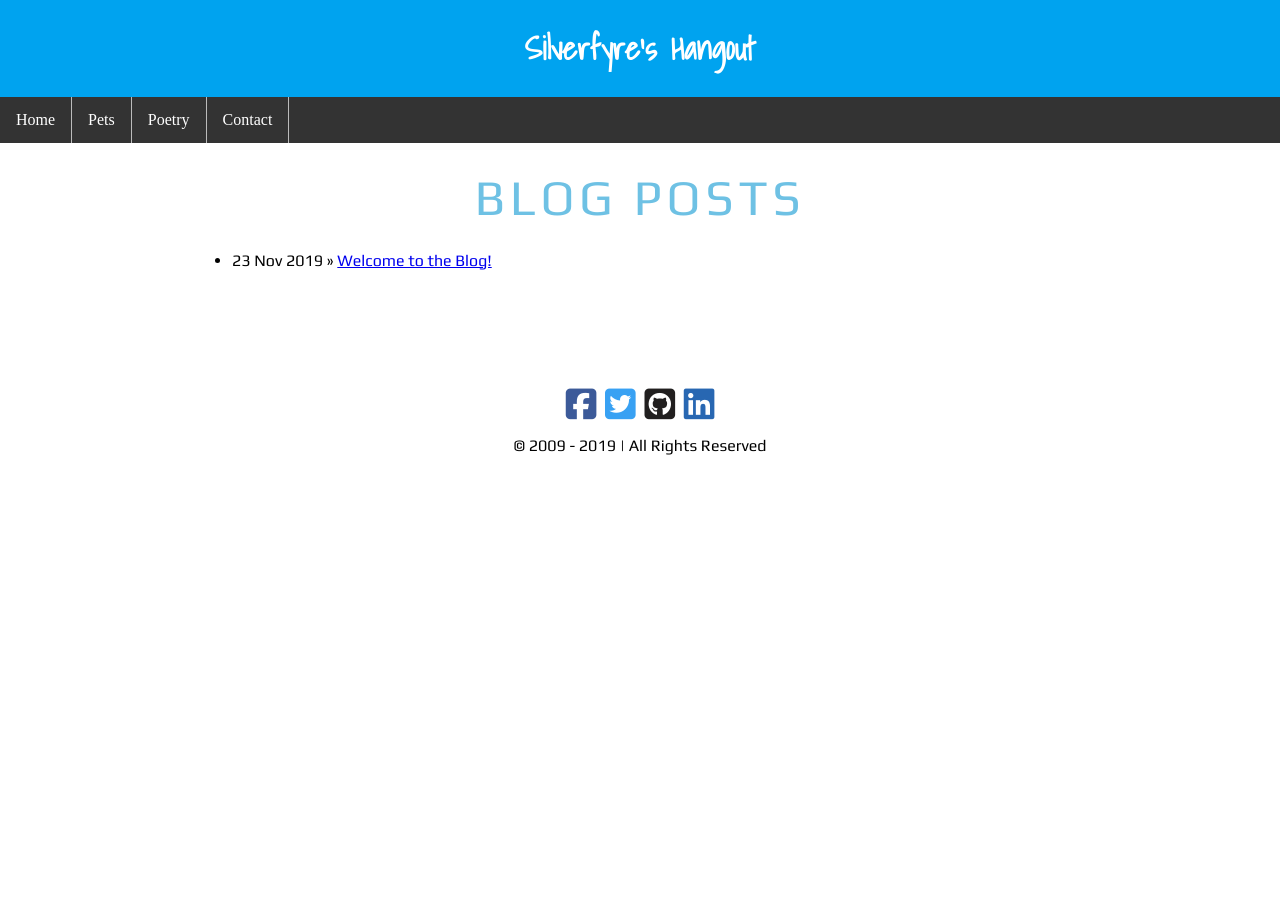
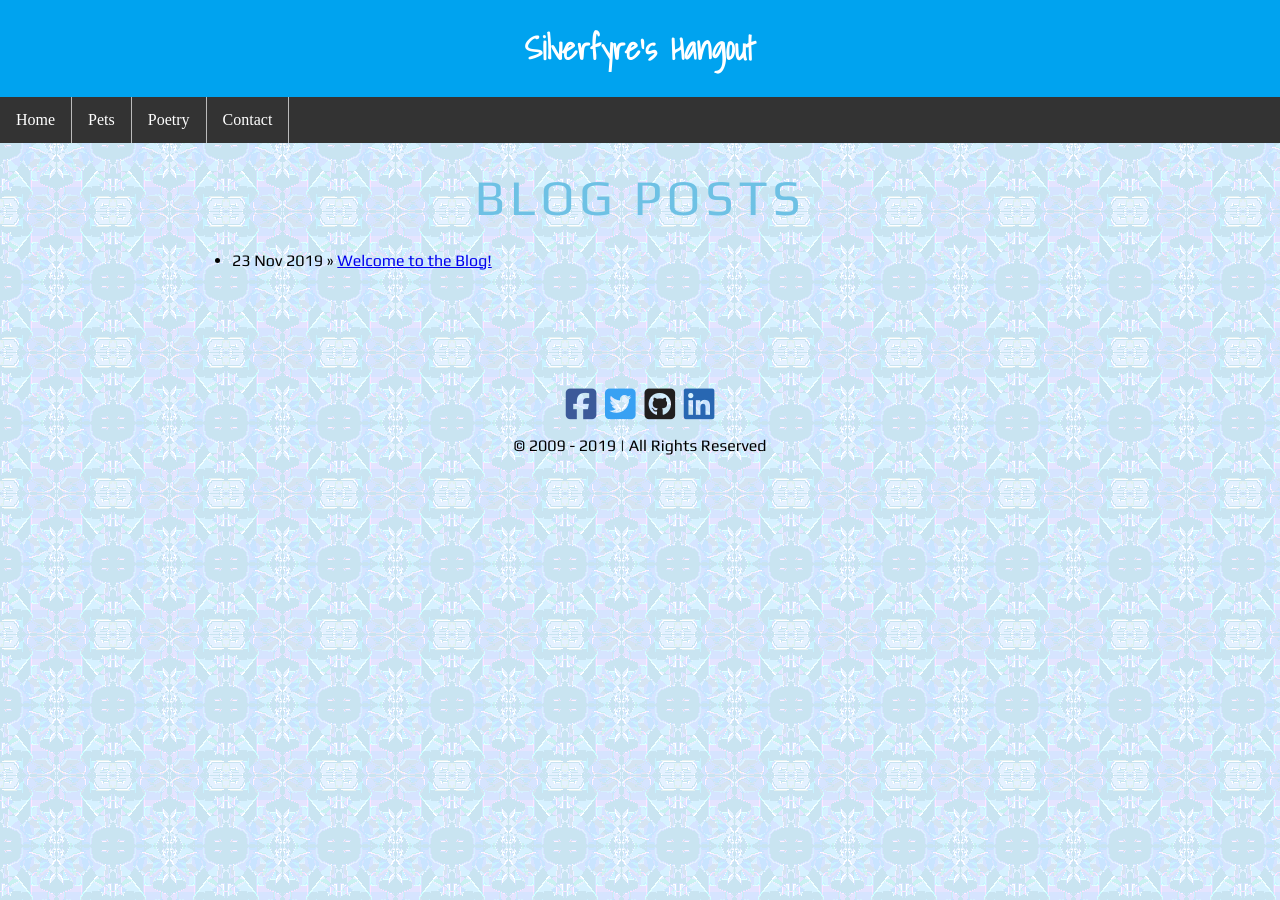
Before and after one commit to iSilverfyre/isilverfyre.github.io, a Jekyll site: the page built from index.html, in a window 1280 px wide. Built offline with Jekyll 4.4.1, drawn with Linux system fonts in a browser that asks for light colours; nearby versions of some CDN libraries.

Commit message:
Update main.css

```diff
--- a/css/main.css
+++ b/css/main.css
@@ -1,5 +1,5 @@
 body {
-	background-image: url("./images/background.gif");
+	background-image: url("/images/background.gif");
 	margin: 0;
 }
 
```
